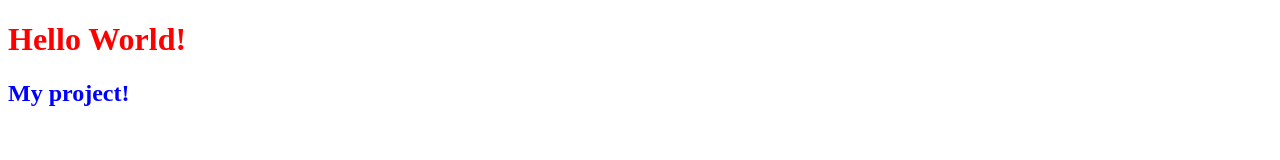
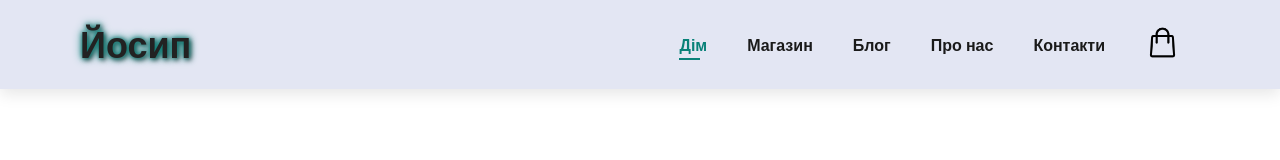
Before and after one commit to VaL2111/IM-31_appWEB-BakhmatskyiValentyn-FIOT-2025, a plain HTML site: page index.html in a window 1280 px wide. Drawn offline with nearby package versions, Linux system fonts and the light colour scheme.

Commit message:
Implement header and add additional pages

```diff
--- a/index.html
+++ b/index.html
@@ -9,8 +9,20 @@
     <title>Йосип Store</title>
 </head>
 <body>
-    <h1 class="h1">Hello World!</h1>
-    <h2 class="h2">My project!</h2>
+    <header>
+        <a class="logo" href="#">Йосип</a>
+
+        <div>
+            <ul id="navbar">
+                <li><a class="active" href="index.html">Дім</a></li>
+                <li><a href="shop.html">Магазин</a></li>
+                <li><a href="blog.html">Блог</a></li>
+                <li><a href="about.html">Про нас</a></li>
+                <li><a href="contact.html">Контакти</a></li>
+                <li><a href="cart.html"><img class="cart" src="./img/shopping-bag.png" alt="Кошик"></a></li>
+            </ul>
+        </div>
+    </header>
 
     <script src="index.js"></script>
 </body>
--- a/style.css
+++ b/style.css
@@ -1,9 +1,71 @@
-h1 {
-  color: red;
+@import url("https://fonts.googleapis.com/css2?family=Open+Sans:ital,wght@0,300..800;1,300..800&display=swap");
+* {
+  margin: 0;
+  padding: 0;
+  box-sizing: border-box;
+  font-family: "Open Sans", sans-serif;
 }
 
-h2 {
-  color: blue;
+body {
+  width: 100%;
+}
+
+header {
+  display: flex;
+  align-items: center;
+  justify-content: space-between;
+  padding: 20px 80px;
+  background: #e3e6f3;
+  box-shadow: 0 5px 15px rgba(0, 0, 0, 0.1);
+}
+
+#navbar {
+  display: flex;
+  align-items: center;
+  justify-content: center;
+}
+
+.logo {
+  text-decoration: none;
+  font-size: 36px;
+  font-weight: 700;
+  color: #222;
+  text-shadow: 0 0 5px #088178, 0 0 10px #088178, 2px 2px 5px rgba(0, 0, 0, 0.8);
+}
+
+#navbar li {
+  list-style: none;
+  padding: 0 20px;
+  position: relative;
+}
+
+#navbar li a {
+  text-decoration: none;
+  font-size: 16px;
+  font-weight: 600;
+  color: #1a1a1a;
+  transition: 0.3s ease;
+}
+
+#navbar li a:hover,
+#navbar li a.active {
+  color: #088178;
+}
+
+#navbar li a.active::after,
+#navbar li:not(:last-child) a:hover::after {
+  content: "";
+  width: 30%;
+  height: 2px;
+  background: #088178;
+  position: absolute;
+  left: 20px;
+  bottom: -4px;
+}
+
+#navbar li a img {
+  width: 35px;
+  height: 35px;
 }
 
 /*# sourceMappingURL=style.css.map */
```
Also changed, not shown: about.html (added, +10 -0 lines), blog.html (added, +10 -0 lines), cart.html (added, +10 -0 lines), contact.html (added, +10 -0 lines), shop.html (added, +10 -0 lines), img/shopping-bag.png (added).
